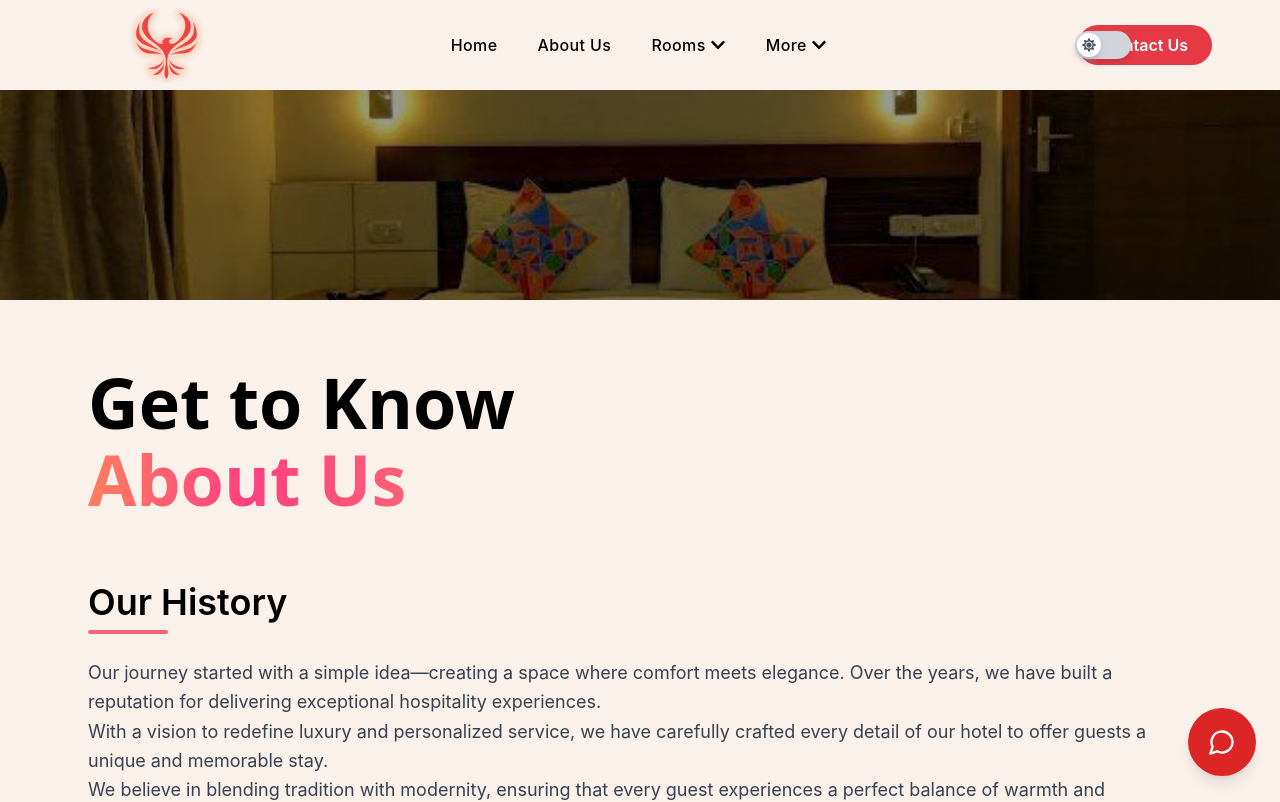
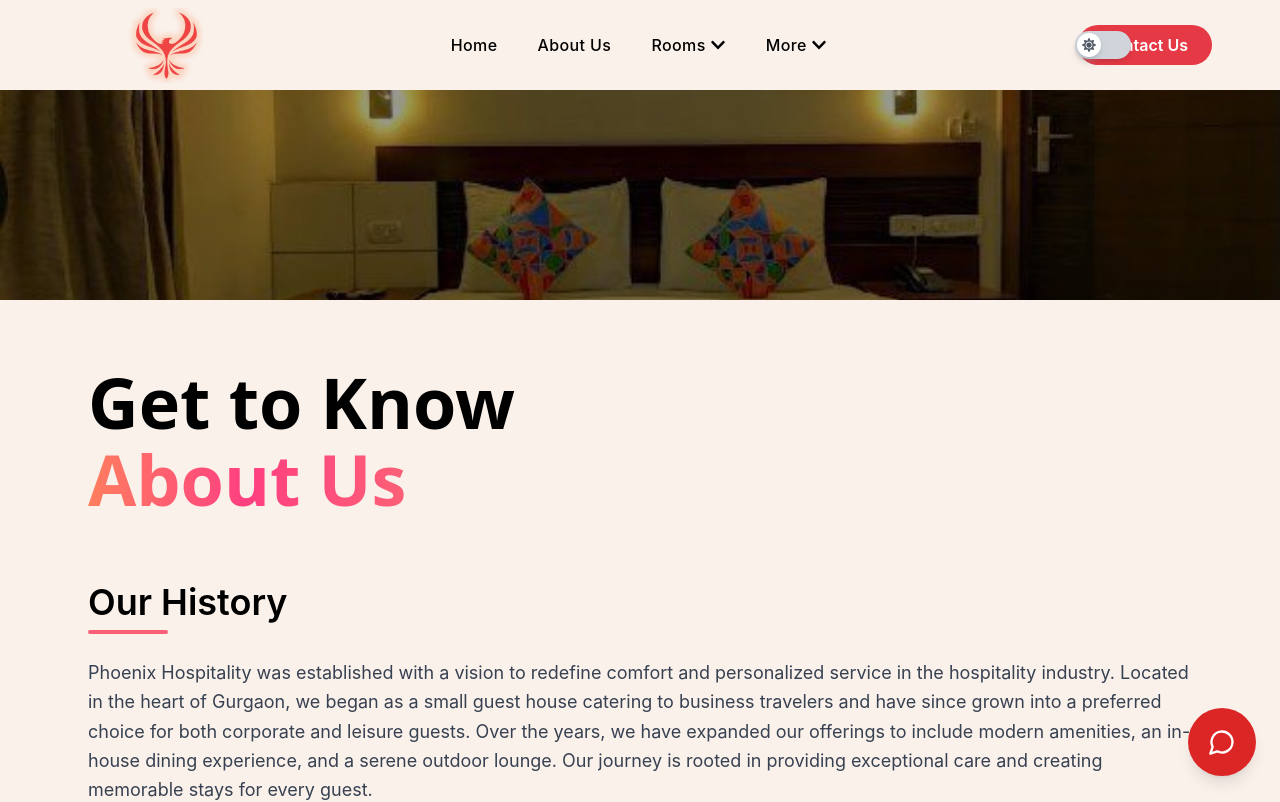
Before and after one commit to akatanayg/phoenix_hospitality, a React (Vite) app: page /aboutus in a window 1280 px wide. Shown: the top 802 px of the page. Built offline with nearby package versions, Linux system fonts and the light colour scheme; a web font is replaced by a local one.

Commit message:
About us Updated

```diff
--- a/src/pages/AboutUs.jsx
+++ b/src/pages/AboutUs.jsx
@@ -66,19 +66,24 @@ const AboutUs = () => {
           }`}
         >
           <p>
-            Our journey started with a simple idea—creating a space where
-            comfort meets elegance. Over the years, we have built a reputation
-            for delivering exceptional hospitality experiences.
+            Phoenix Hospitality was established with a vision to redefine
+            comfort and personalized service in the hospitality industry.
+            Located in the heart of Gurgaon, we began as a small guest house
+            catering to business travelers and have since grown into a preferred
+            choice for both corporate and leisure guests. Over the years, we
+            have expanded our offerings to include modern amenities, an in-house
+            dining experience, and a serene outdoor lounge. Our journey is
+            rooted in providing exceptional care and creating memorable stays
+            for every guest.
           </p>
           <p>
-            With a vision to redefine luxury and personalized service, we have
-            carefully crafted every detail of our hotel to offer guests a unique
-            and memorable stay.
+            Our mission is to provide a warm, welcoming environment where every
+            guest feels valued and cared for. We believe that hospitality is not
+            just about offering a place to stay, but about crafting moments that
+            leave lasting impressions
           </p>
-          <p>
-            We believe in blending tradition with modernity, ensuring that every
-            guest experiences a perfect balance of warmth and sophistication.
-          </p>
+          {/* <p>
+          </p> */}
         </motion.div>
 
         {/* Image Carousel Section */}
```
Also changed, not shown: 1 other file (tests, documents, lock files or other folders).
